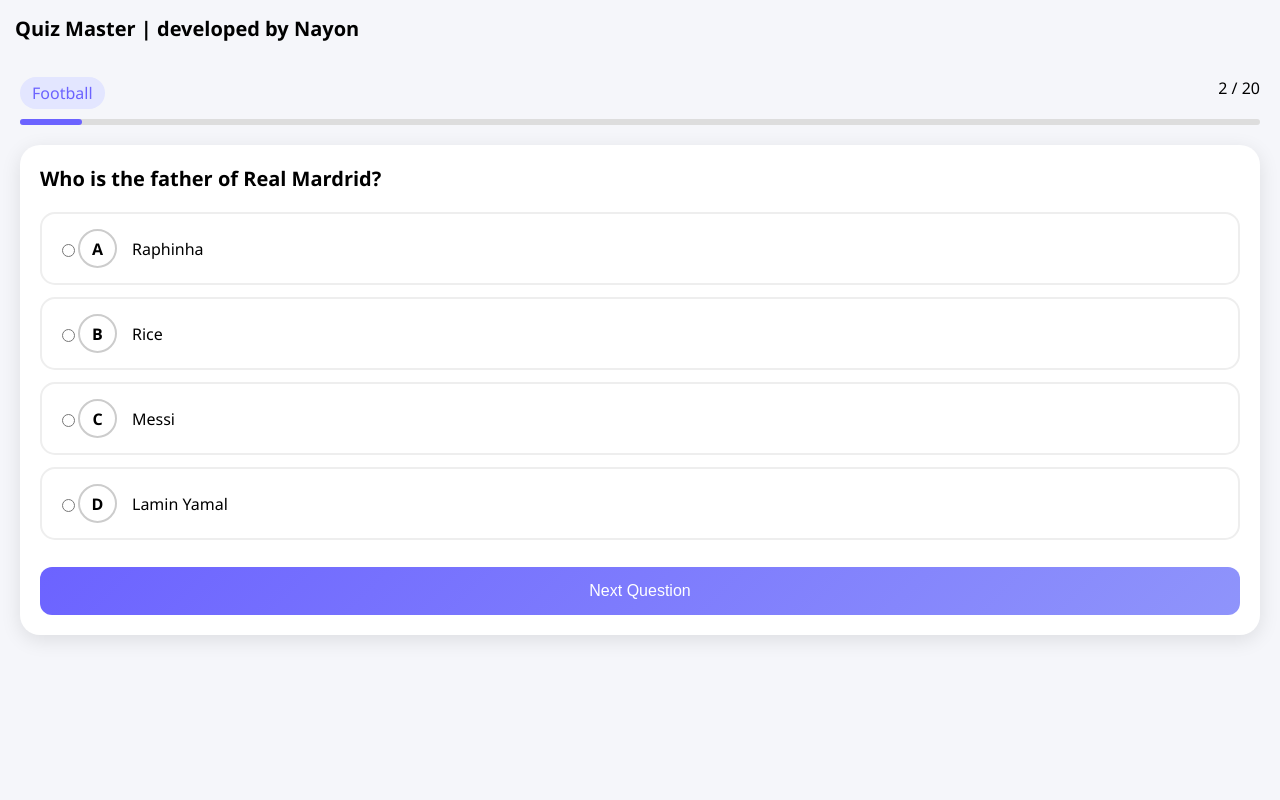
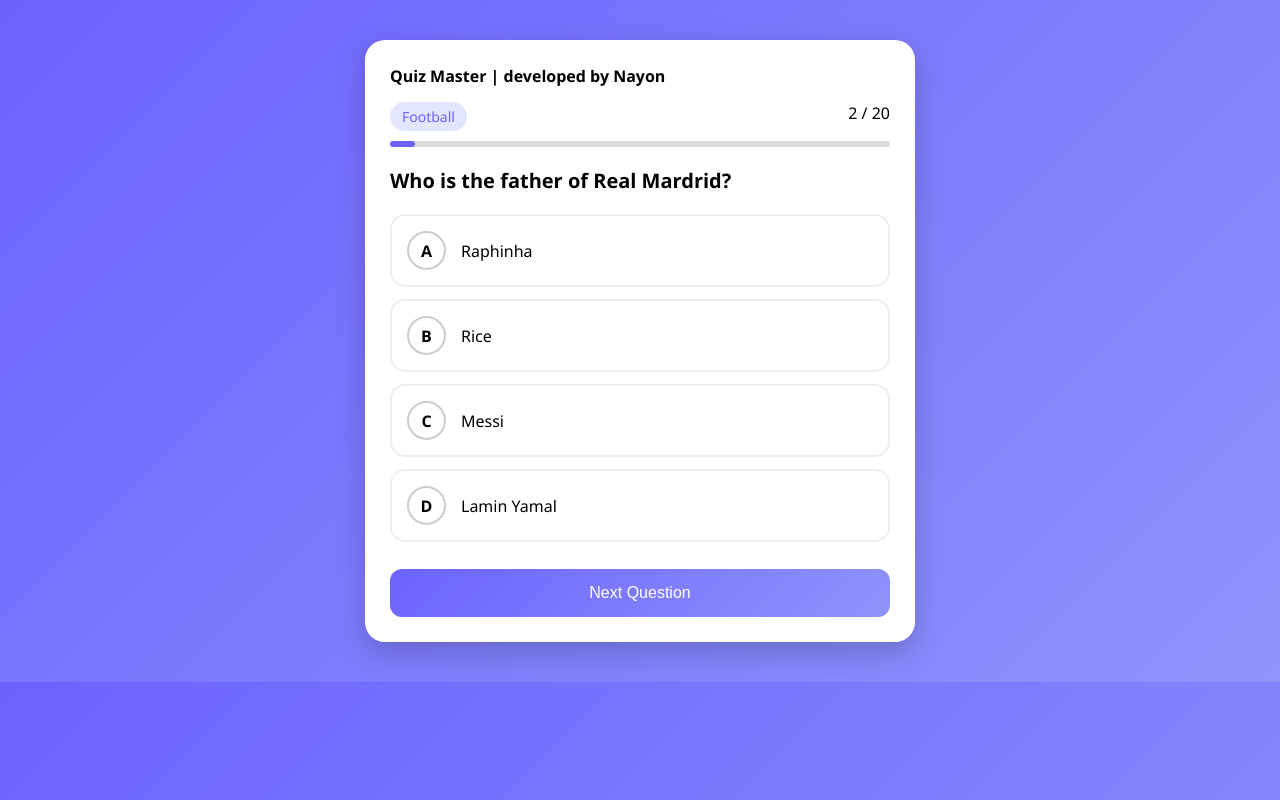
Before and after one commit to tanharahman2003t-art/Nayon, a Flask app: page /quiz in a window 1280 px wide. Run offline with Flask 3, Linux system fonts and the light colour scheme; the visitor is signed in with stand-in values (Sample User, id 1).

Commit message:
Update quiz.html

```diff
--- a/templates/quiz.html
+++ b/templates/quiz.html
@@ -7,23 +7,27 @@
 <style>
 body {
     font-family: 'Segoe UI', sans-serif;
-    background: #f5f6fa;
+    background: linear-gradient(135deg, #6c63ff, #8f94fb);
     margin: 0;
+}
+
+/* Container */
+.container {
+    max-width: 500px;
+    margin: 40px auto;
+    background: white;
+    padding: 25px;
+    border-radius: 20px;
+    box-shadow: 0 10px 30px rgba(0,0,0,0.2);
 }
 
 /* Header */
 .header {
-    padding: 15px;
     font-weight: bold;
-    font-size: 20px;
+    margin-bottom: 15px;
 }
 
-/* Container */
-.container {
-    padding: 20px;
-}
-
-/* Top row */
+/* Progress */
 .top {
     display: flex;
     justify-content: space-between;
@@ -32,31 +36,24 @@ body {
 
 .badge {
     background: #e3e6ff;
+    color: #6c63ff;
     padding: 5px 12px;
     border-radius: 20px;
-    color: #6c63ff;
+    font-size: 14px;
 }
 
-/* Progress bar */
 .progress {
     height: 6px;
     background: #ddd;
     border-radius: 10px;
     margin-bottom: 20px;
 }
+
 .progress-bar {
     height: 100%;
     width: {{ progress }}%;
     background: #6c63ff;
     border-radius: 10px;
-}
-
-/* Card */
-.card {
-    background: white;
-    padding: 20px;
-    border-radius: 20px;
-    box-shadow: 0 5px 20px rgba(0,0,0,0.1);
 }
 
 /* Question */
@@ -82,22 +79,8 @@ body {
     border-color: #6c63ff;
 }
 
-/* SELECT EFFECT */
-.option input:checked + .circle {
-    border-color: #6c63ff;
-}
-
-.option input:checked ~ span {
-    font-weight: bold;
-}
-
-.option input:checked {
-    accent-color: #6c63ff;
-}
-
-.option.selected {
-    border-color: #6c63ff;
-    background: #f0f2ff;
+.option input {
+    display: none;
 }
 
 /* Circle */
@@ -113,6 +96,17 @@ body {
     font-weight: bold;
 }
 
+/* Selected */
+.option input:checked + .circle {
+    border-color: #6c63ff;
+    background: #6c63ff;
+    color: white;
+}
+
+.option input:checked ~ span {
+    font-weight: bold;
+}
+
 /* Button */
 button {
     width: 100%;
@@ -124,17 +118,22 @@ button {
     color: white;
     font-size: 16px;
     cursor: pointer;
+    transition: 0.3s;
+}
+
+button:hover {
+    opacity: 0.9;
 }
 </style>
 </head>
 
 <body>
 
+<div class="container">
+
 <div class="header">
     Quiz Master | developed by Nayon
 </div>
-
-<div class="container">
 
 <div class="top">
     <div class="badge">{{ question.category }}</div>
@@ -145,12 +144,11 @@ button {
     <div class="progress-bar"></div>
 </div>
 
-    <div class="card">
 <div class="question">
     {{ question.question }}
 </div>
 
-        <form method="POST" id="quizForm">
+<form method="POST">
 
 {% for option in question.options %}
 <label class="option">
@@ -167,19 +165,8 @@ button {
 <button type="submit">Next Question</button>
 
 </form>
-    </div>
 
 </div>
 
-<script>
-// highlight selected option
-document.querySelectorAll(".option").forEach(opt => {
-    opt.addEventListener("click", () => {
-        document.querySelectorAll(".option").forEach(o => o.classList.remove("selected"));
-        opt.classList.add("selected");
-    });
-});
-</script>
-
 </body>
 </html>
```
Lines whose indentation alone changed are shown as unchanged.
